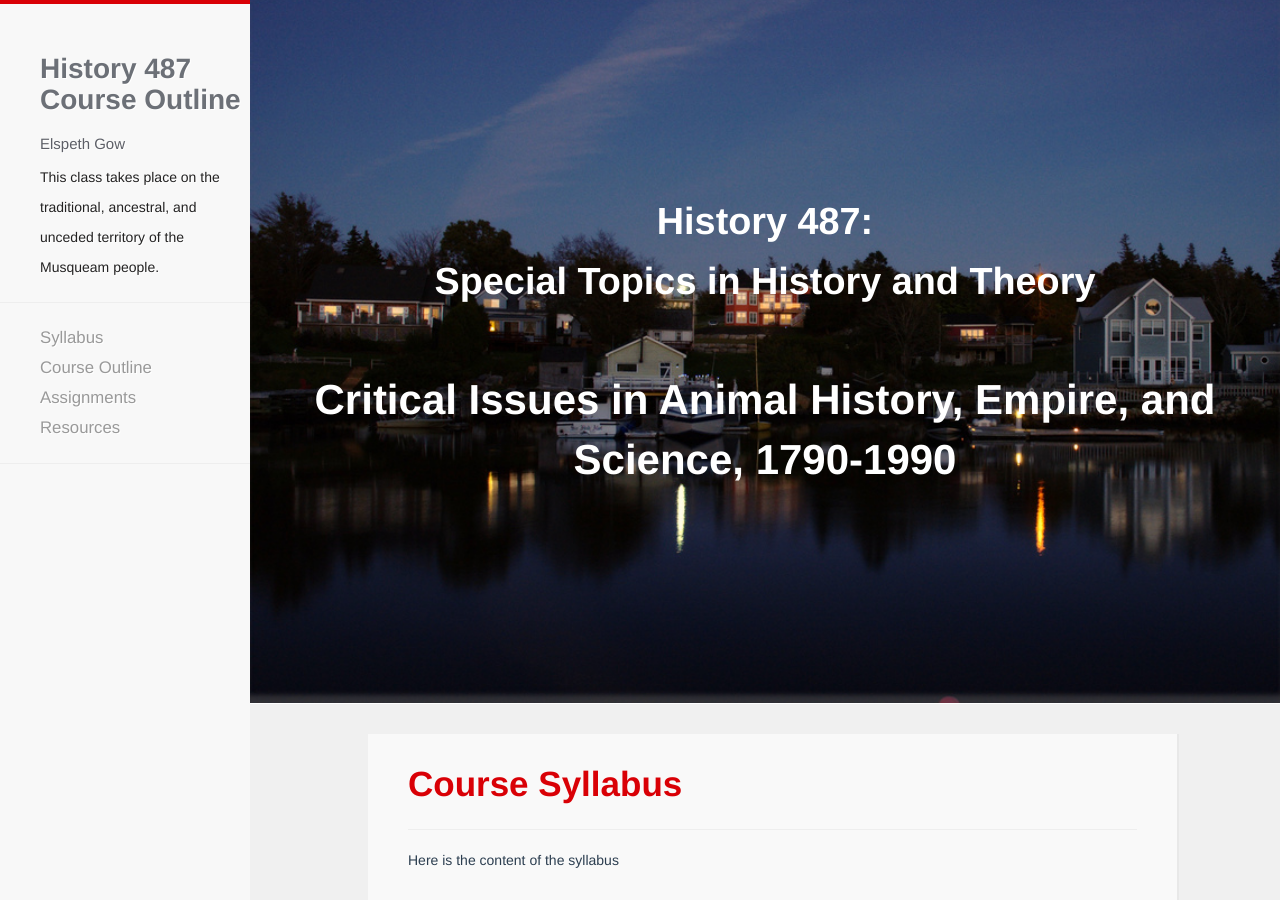
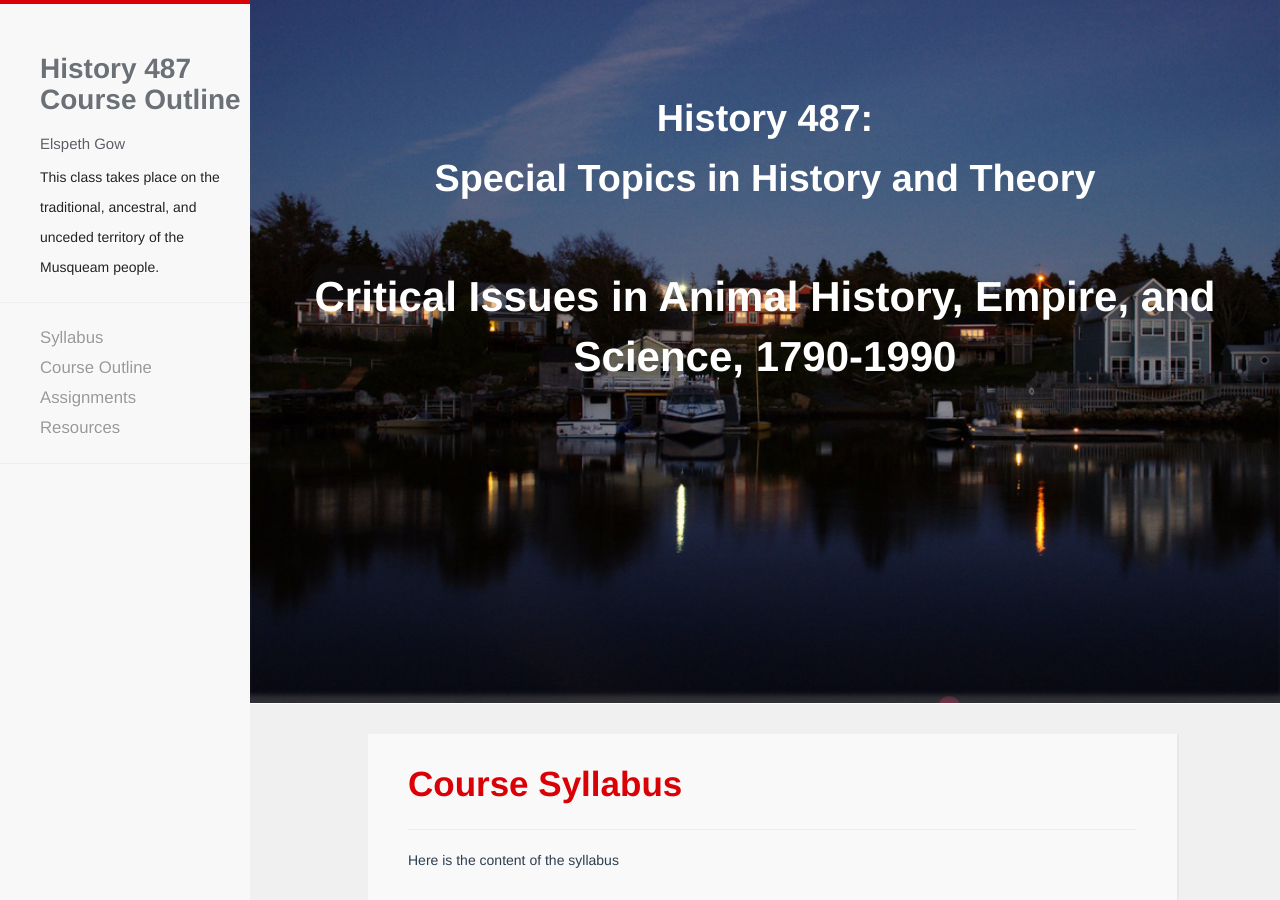
Before and after one commit to esgow/HIST487, a Jekyll site: the page built from index.md, in a window 1280 px wide and 900 px high. Built offline with Jekyll 4.4.1, drawn with Linux system fonts in a browser that asks for light colours; nearby versions of some CDN libraries; Markdown is read by kramdown in place of the engine named in the settings.

Commit message:
Update hc.css

```diff
--- a/css/hc.css
+++ b/css/hc.css
@@ -271,7 +271,7 @@ pre
   font-weight:bolder;
   color:#fff;
   text-align:center;
-  padding-top:20%
+  padding-top:10%
 }
 
 .wide
```
